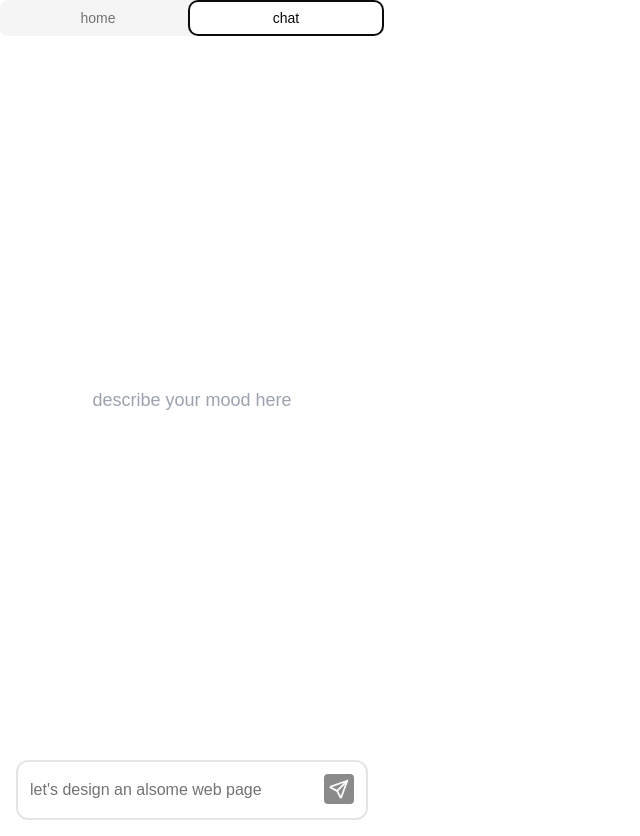
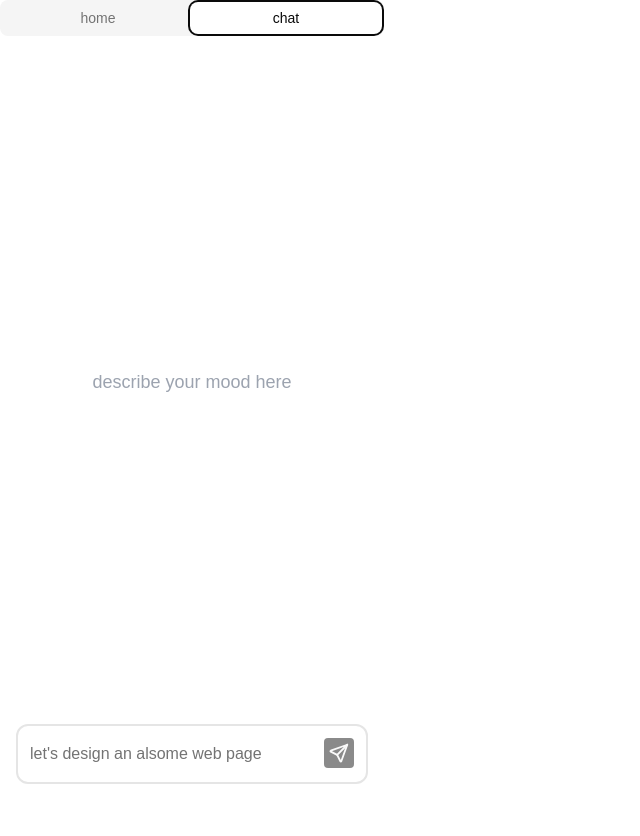
Before and after one commit to MurphyYue/emotion-tracker, a Next.js app: page / in a window 1280 px wide. Both pictures are taken after a click on the tab "chat". Shown: the whole page, without its empty margins (0-640 px from the left). After the commit the page ends 800 px from the top, so only its background shows below. Built offline with nearby package versions, Linux system fonts and the light colour scheme.

Commit message:
update style

```diff
--- a/components/chat/Chat.tsx
+++ b/components/chat/Chat.tsx
@@ -4,13 +4,15 @@ import ChatInput from './chat-input'
 import { ChatMessages } from './chat-messages'
 import { ChatbotUIContext } from "@/context";
 import { useScroll } from './use-scroll'
+import styles from './chat.module.scss'
+import { cn } from "@/lib/utils";
 
 const Chat: React.FC = () => {
   const { chatMessages } = useContext(ChatbotUIContext);
   const { messagesEndRef } = useScroll();
   return (
-    <div className="flex flex-col h-full p-4">
-      <div className="flex-1 overflow-y-auto">
+    <div className={cn("flex flex-col p-4", styles.chatWrap)}>
+      <div className="overflow-y-auto h-full">
         {/* if no message, show the welcome text */}
         {chatMessages.length === 0 && (
           <div className="w-full h-full flex justify-center items-center">
--- /dev/null
+++ b/components/chat/chat.module.scss
@@ -0,0 +1,3 @@
+.chatWrap {
+  height: calc(100% - 36px);
+}
--- a/pages/_app.tsx
+++ b/pages/_app.tsx
@@ -5,7 +5,7 @@ import { GlobalState } from "@/utility/global-state";
 
 export default function App({ Component, pageProps }: AppProps) {
   return (
-    <div className='w-96 h-screen'>
+    <div className='w-96 h-screen flex flex-col'>
       <GlobalState>
         <NavBar />
         <Component {...pageProps} />
```
Also changed, not shown: package.json (+6 -5 lines), 1 other file (tests, documents, lock files or other folders).
